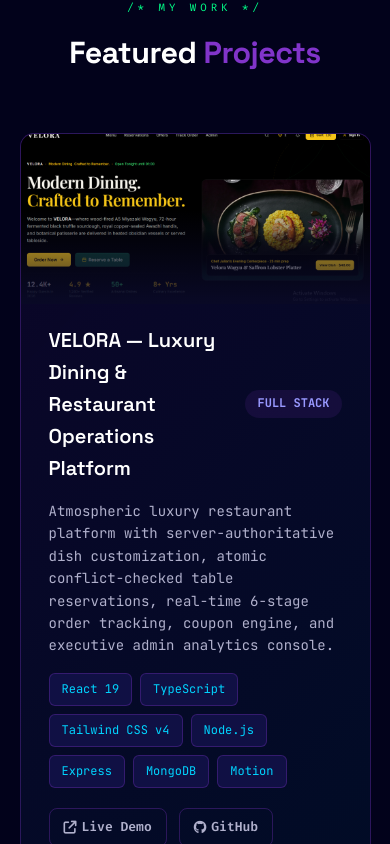
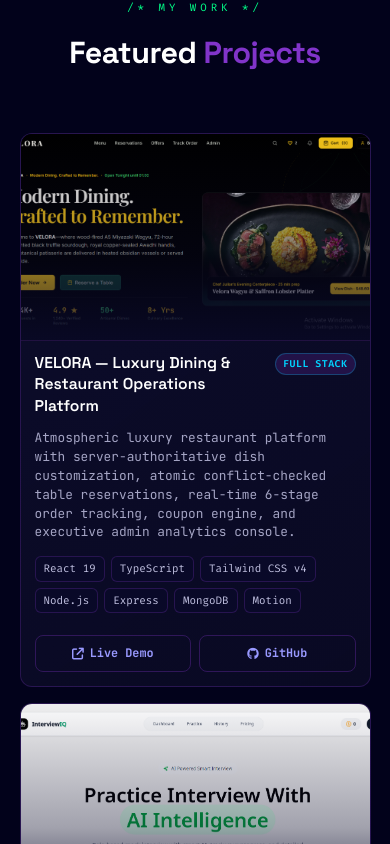
Before and after one commit to AshishCodes-dev/portfolio-backend, a React (Vite) app in the folder frontend/: page / in a window 390 px wide. Shown: the part 3420-4264 px from the top of the page. Built offline with nearby package versions, Linux system fonts and the light colour scheme; no server answers.

Commit message:
style: optimize project cards sizing, 16:9 responsive images, and mobile layout

```diff
--- a/frontend/src/components/Projects.jsx
+++ b/frontend/src/components/Projects.jsx
@@ -70,19 +70,19 @@ export default function Projects() {
   }, []);
 
   const handleMouseMove = (e) => {
-    if (window.innerWidth < 768) return;
+    if (window.innerWidth < 1024) return;
     const card = e.currentTarget;
     const rect = card.getBoundingClientRect();
     const x = (e.clientX - rect.left) / rect.width - 0.5;
     const y = (e.clientY - rect.top) / rect.height - 0.5;
-    card.style.transform = `translateY(-10px) rotateX(${(-y * 8).toFixed(1)}deg) rotateY(${(x * 8).toFixed(1)}deg)`;
+    card.style.transform = `translateY(-6px) rotateX(${(-y * 5).toFixed(1)}deg) rotateY(${(x * 5).toFixed(1)}deg)`;
     card.style.transition = 'transform 0.1s ease';
   };
 
   const handleMouseLeave = (e) => {
     const card = e.currentTarget;
     card.style.transform = 'translateY(0) rotateX(0) rotateY(0)';
-    card.style.transition = 'transform 0.4s ease';
+    card.style.transition = 'transform 0.35s ease';
   };
 
   return (
@@ -109,14 +109,20 @@ export default function Projects() {
                 onMouseMove={handleMouseMove}
                 onMouseLeave={handleMouseLeave}
               >
-                <div className="project-image-wrap">
+                <a
+                  href={project.liveLink || project.githubLink || '#'}
+                  target="_blank"
+                  rel="noopener noreferrer"
+                  className="project-image-wrap"
+                  aria-label={`View ${project.title}`}
+                >
                   {project.image ? (
                     <img src={project.image} alt={project.title} loading="lazy" />
                   ) : (
                     <i className="fa-solid fa-code project-icon-fallback"></i>
                   )}
                   <div className="project-image-overlay"></div>
-                </div>
+                </a>
 
                 <div className="project-header">
                   <h3 className="project-title">{project.title}</h3>
--- a/frontend/src/index.css
+++ b/frontend/src/index.css
@@ -1008,137 +1008,173 @@ section {
 /* ---- PROJECTS ---- */
 .projects-grid {
     display: grid;
-    grid-template-columns: repeat(auto-fill, minmax(300px, 1fr));
-    gap: 26px;
+    grid-template-columns: repeat(auto-fill, minmax(320px, 1fr));
+    gap: 24px;
+    max-width: 1160px;
+    margin: 40px auto 0 auto;
+    width: 100%;
 }
 
 .project-card {
-    background: rgba(10, 10, 42, 0.88);
-    border: 1px solid var(--purple-border);
+    background: linear-gradient(145deg, rgba(16, 16, 48, 0.75), rgba(10, 10, 36, 0.9));
+    border: 1px solid rgba(129, 52, 202, 0.25);
     border-radius: var(--radius-lg);
+    padding: 20px;
+    display: flex;
+    flex-direction: column;
+    height: 100%;
+    position: relative;
     overflow: hidden;
-    transition: var(--tr);
+    transition: transform 0.3s cubic-bezier(0.16, 1, 0.3, 1),
+                border-color 0.3s ease,
+                box-shadow 0.3s ease;
+    cursor: default;
+}
+
+.project-card::before {
+    content: '';
+    position: absolute;
+    top: 0;
+    left: -100%;
+    width: 100%;
+    height: 100%;
+    background: linear-gradient(90deg, transparent, rgba(0, 212, 255, 0.08), transparent);
+    transition: left 0.6s ease;
+    pointer-events: none;
+    z-index: 2;
+}
+
+.project-card:hover::before {
+    left: 100%;
 }
 
 .project-card:hover {
-    border-color: var(--purple);
-    transform: translateY(-10px);
-    box-shadow: 0 24px 56px rgba(0, 0, 0, 0.4), 0 0 36px var(--purple-glow);
-}
-
-.project-img-wrap {
+    border-color: rgba(0, 212, 255, 0.6);
+    box-shadow: 0 16px 36px rgba(0, 0, 0, 0.5), 0 0 24px rgba(129, 52, 202, 0.28);
+}
+
+.project-image-wrap {
     position: relative;
-    height: 185px;
-    background: linear-gradient(135deg, rgba(129, 52, 202, 0.16), rgba(16, 16, 68, 0.9));
+    width: calc(100% + 40px);
+    margin: -20px -20px 16px -20px;
+    aspect-ratio: 16 / 9;
+    overflow: hidden;
+    background: #09091e;
+    border-bottom: 1px solid rgba(129, 52, 202, 0.2);
     display: flex;
     align-items: center;
     justify-content: center;
-    overflow: hidden;
-}
-
-.project-img-wrap img {
+}
+
+.project-image-wrap img {
+    width: 100%;
+    height: 100%;
+    object-fit: cover;
+    object-position: top center;
+    display: block;
+    transition: transform 0.45s ease;
+}
+
+.project-card:hover .project-image-wrap img {
+    transform: scale(1.05);
+}
+
+.project-image-overlay {
     position: absolute;
     inset: 0;
-    object-fit: cover;
-    opacity: 0.65;
-    transition: transform 0.4s;
-}
-
-.project-card:hover .project-img-wrap img {
-    transform: scale(1.06);
-}
-
-.project-icon-fallback {
-    font-size: 2.8rem;
-    color: rgba(129, 52, 202, 0.4);
+    background: linear-gradient(180deg, rgba(10, 10, 42, 0.02) 0%, rgba(10, 10, 42, 0.35) 60%, rgba(10, 10, 42, 0.85) 100%);
+    pointer-events: none;
+}
+
+.project-image-wrap .project-icon-fallback {
+    font-size: 2.6rem;
+    color: rgba(129, 52, 202, 0.45);
     z-index: 1;
 }
 
-.project-overlay {
-    position: absolute;
-    inset: 0;
-    background: rgba(2, 2, 27, 0.72);
-    display: flex;
-    align-items: center;
-    justify-content: center;
+.project-header {
+    display: flex;
+    justify-content: space-between;
+    align-items: flex-start;
     gap: 12px;
-    opacity: 0;
-    transition: opacity 0.3s;
-    z-index: 2;
-}
-
-.project-card:hover .project-overlay {
-    opacity: 1;
-}
-
-.project-overlay .btn-outline {
-    padding: 8px 16px;
-    font-size: 0.73rem;
-}
-
-.project-body {
-    padding: 22px;
-}
-
-.project-num {
-    font-family: var(--font-code);
-    font-size: 0.6rem;
-    color: var(--purple);
-    letter-spacing: 3px;
-    margin-bottom: 8px;
-}
-
-.project-body h3 {
+    margin-bottom: 12px;
+}
+
+.project-title {
     font-family: var(--font-head);
-    font-size: 1.05rem;
+    font-size: 1.15rem;
     font-weight: 600;
+    line-height: 1.35;
     color: var(--white);
-    margin-bottom: 10px;
-}
-
-.project-body p {
-    font-family: var(--font-code);
-    font-size: 0.78rem;
-    color: var(--grey);
-    line-height: 1.7;
-    margin-bottom: 16px;
-}
-
-.project-tags {
+    margin: 0;
+}
+
+.project-badge {
+    background: rgba(129, 52, 202, 0.2);
+    color: var(--cyan);
+    padding: 3px 10px;
+    border: 1px solid rgba(0, 212, 255, 0.25);
+    border-radius: 12px;
+    font-size: 0.68rem;
+    font-family: var(--font-code);
+    font-weight: 600;
+    text-transform: uppercase;
+    letter-spacing: 0.5px;
+    white-space: nowrap;
+    flex-shrink: 0;
+}
+
+.project-desc {
+    color: #a4a4c4;
+    font-size: 0.84rem;
+    line-height: 1.6;
+    margin: 0 0 16px 0;
+    flex-grow: 1;
+}
+
+.project-tech {
     display: flex;
     flex-wrap: wrap;
     gap: 6px;
-    margin-bottom: 16px;
-}
-
-.tag {
-    font-family: var(--font-code);
-    font-size: 0.6rem;
-    padding: 3px 10px;
-    background: var(--purple-dim);
-    border: 1px solid rgba(153, 153, 255, 0.28);
-    border-radius: 20px;
-    color: var(--purple-light);
+    margin-bottom: 18px;
+}
+
+.tech-tag {
+    background: rgba(10, 10, 42, 0.85);
+    color: #c0c0e0;
+    padding: 4px 9px;
+    border-radius: 6px;
+    font-size: 0.72rem;
+    font-family: var(--font-code);
+    border: 1px solid rgba(129, 52, 202, 0.25);
+    transition: all 0.2s ease;
+}
+
+.tech-tag:hover {
+    color: var(--cyan);
+    border-color: var(--cyan);
+    background: rgba(0, 212, 255, 0.08);
 }
 
 .project-links {
     display: flex;
-    gap: 16px;
-}
-
-.project-links a {
-    font-family: var(--font-code);
-    font-size: 0.74rem;
-    color: var(--grey);
-    display: flex;
-    align-items: center;
-    gap: 5px;
-    transition: color 0.2s;
-}
-
-.project-links a:hover {
-    color: var(--cyan);
-}
+    gap: 10px;
+    flex-wrap: wrap;
+    margin-top: auto;
+    padding-top: 4px;
+}
+
+.project-links .btn-outline {
+    font-size: 0.78rem;
+    padding: 8px 14px;
+    display: inline-flex;
+    align-items: center;
+    gap: 6px;
+    border-radius: 8px;
+    text-decoration: none;
+    transition: all 0.25s ease;
+}
+
 
 /* ---- CONTACT ---- */
 .contact-wrap {
@@ -1509,6 +1545,47 @@ footer {
     section {
         padding: 60px 5%;
     }
+
+    .projects-grid {
+        grid-template-columns: 1fr;
+        gap: 20px;
+        margin-top: 30px;
+    }
+
+    .project-card {
+        padding: 16px;
+        border-radius: 14px;
+    }
+
+    .project-image-wrap {
+        width: calc(100% + 32px);
+        margin: -16px -16px 14px -16px;
+        aspect-ratio: 16 / 9;
+    }
+
+    .project-title {
+        font-size: 1.05rem;
+    }
+
+    .project-desc {
+        font-size: 0.82rem;
+        line-height: 1.5;
+        margin-bottom: 14px;
+    }
+
+    .project-links {
+        display: flex;
+        gap: 8px;
+        width: 100%;
+    }
+
+    .project-links .btn-outline {
+        flex: 1;
+        justify-content: center;
+        text-align: center;
+        padding: 9px 12px;
+        font-size: 0.78rem;
+    }
 }
 
 /* SMALL MOBILE (320px - 480px) */
@@ -1533,6 +1610,50 @@ footer {
 
     .projects-grid {
         grid-template-columns: 1fr;
+        gap: 16px;
+        margin-top: 24px;
+    }
+
+    .project-card {
+        padding: 14px;
+        border-radius: 12px;
+    }
+
+    .project-image-wrap {
+        width: calc(100% + 28px);
+        margin: -14px -14px 12px -14px;
+        aspect-ratio: 16 / 9.5;
+    }
+
+    .project-title {
+        font-size: 0.98rem;
+    }
+
+    .project-badge {
+        font-size: 0.62rem;
+        padding: 2px 7px;
+    }
+
+    .project-desc {
+        font-size: 0.8rem;
+        line-height: 1.48;
+    }
+
+    .tech-tag {
+        font-size: 0.68rem;
+        padding: 3px 8px;
+    }
+
+    .project-links {
+        flex-direction: row;
+        width: 100%;
+        gap: 8px;
+    }
+
+    .project-links .btn-outline {
+        flex: 1;
+        font-size: 0.74rem;
+        padding: 8px 10px;
     }
 
     .skills-groups {
@@ -1550,146 +1671,6 @@ footer {
     .code-line {
         white-space: nowrap !important;
     }
-}
-
-/* ---- PROJECTS SECTION EXTRA ---- */
-.projects-grid {
-    display: grid;
-    grid-template-columns: repeat(auto-fit, minmax(320px, 1fr));
-    gap: 24px;
-    margin-top: 40px;
-}
-
-.project-card {
-    background: linear-gradient(135deg, rgba(129, 52, 202, 0.08), rgba(0, 212, 255, 0.05));
-    border: 1px solid var(--purple-border);
-    border-radius: var(--radius-lg);
-    padding: 28px;
-    transition: all var(--tr);
-    cursor: pointer;
-    position: relative;
-    overflow: hidden;
-    min-height: 250px;
-}
-
-.project-card::before {
-    content: '';
-    position: absolute;
-    top: 0;
-    left: -100%;
-    width: 100%;
-    height: 100%;
-    background: linear-gradient(90deg, transparent, rgba(0, 212, 255, 0.1), transparent);
-    transition: left 0.5s;
-    pointer-events: none;
-}
-
-.project-card:hover::before {
-    left: 100%;
-}
-
-.project-card:hover {
-    border-color: var(--cyan);
-    box-shadow: 0 0 24px var(--purple-glow);
-    transform: translateY(-8px);
-}
-
-.project-image-wrap {
-    position: relative;
-    height: 170px;
-    margin: -28px -28px 20px -28px;
-    overflow: hidden;
-    background: linear-gradient(135deg, rgba(129, 52, 202, 0.25), rgba(0, 212, 255, 0.15));
-    display: flex;
-    align-items: center;
-    justify-content: center;
-}
-
-.project-image-wrap img {
-    width: 100%;
-    height: 100%;
-    object-fit: cover;
-    display: block;
-    transition: transform 0.45s ease;
-}
-
-.project-card:hover .project-image-wrap img {
-    transform: scale(1.08);
-}
-
-.project-image-overlay {
-    position: absolute;
-    inset: 0;
-    background: linear-gradient(180deg, transparent 45%, rgba(10, 10, 42, 0.9) 100%);
-    pointer-events: none;
-}
-
-.project-image-wrap .project-icon-fallback {
-    font-size: 2.6rem;
-    color: rgba(129, 52, 202, 0.45);
-    z-index: 1;
-}
-
-.project-header {
-    display: flex;
-    justify-content: space-between;
-    align-items: center;
-    margin-bottom: 16px;
-    gap: 12px;
-}
-
-.project-title {
-    font-family: var(--font-head);
-    font-size: 20px;
-    font-weight: 600;
-    color: var(--white);
-    margin: 0;
-}
-
-.project-badge {
-    background: var(--purple-dim);
-    color: var(--purple-light);
-    padding: 4px 12px;
-    border-radius: 20px;
-    font-size: 12px;
-    font-weight: 600;
-    text-transform: uppercase;
-    white-space: nowrap;
-}
-
-.project-desc {
-    color: var(--grey);
-    font-size: 14px;
-    line-height: 1.6;
-    margin: 0 0 16px 0;
-}
-
-.project-tech {
-    display: flex;
-    flex-wrap: wrap;
-    gap: 8px;
-    margin-bottom: 20px;
-}
-
-.tech-tag {
-    background: var(--navy);
-    color: var(--cyan);
-    padding: 6px 12px;
-    border-radius: 6px;
-    font-size: 12px;
-    font-family: var(--font-mono);
-    border: 1px solid var(--purple-border);
-}
-
-.project-links {
-    display: flex;
-    gap: 12px;
-    flex-wrap: wrap;
-}
-
-.project-links .btn-outline {
-    font-size: 13px;
-    padding: 8px 14px;
 }
 
 .loading-message {
```
Also changed, not shown: frontend/public/images/interviewiq.png, frontend/public/images/uber-clone.png, 6 other files (tests, documents, lock files or other folders).
